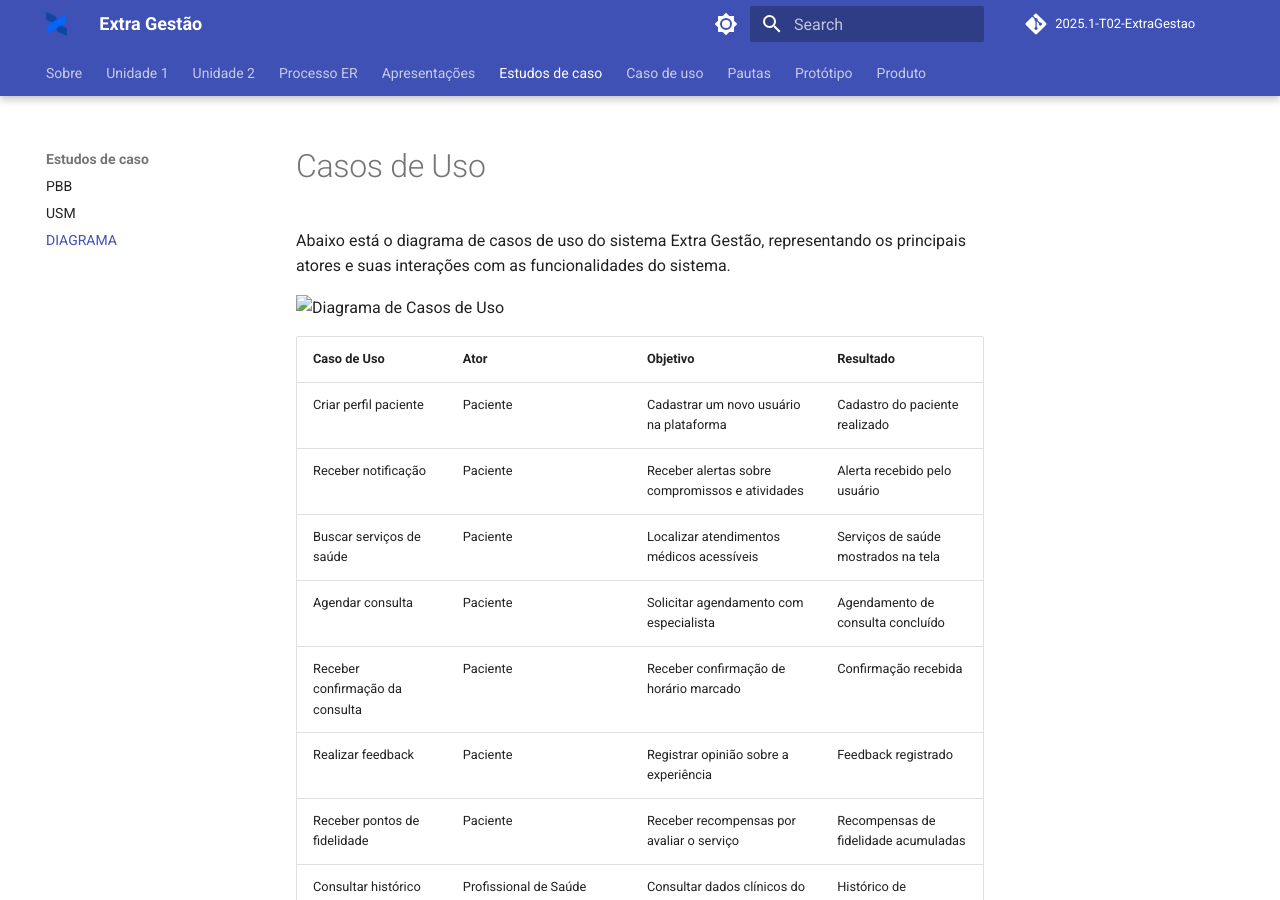
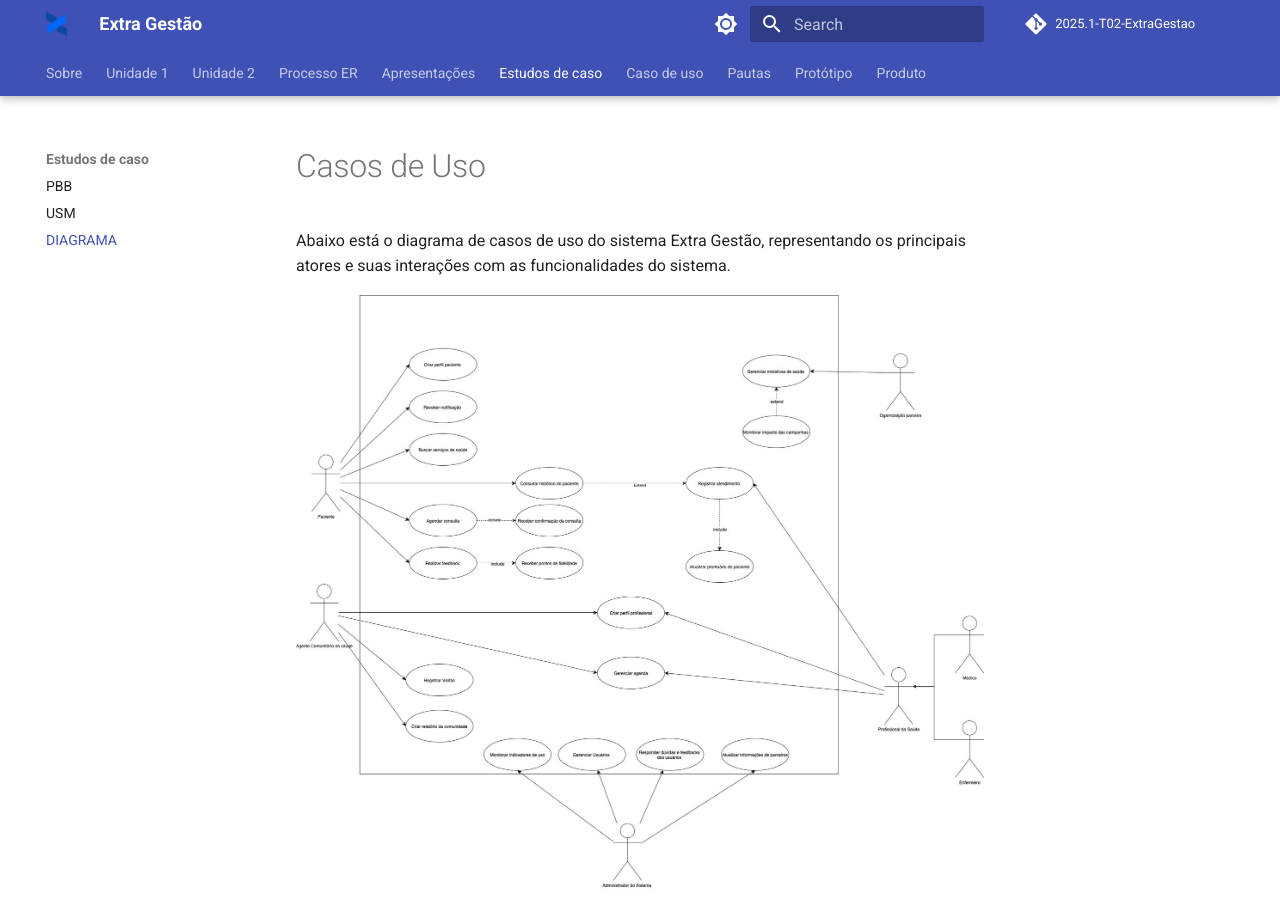
Before and after one commit to mdsreq-fga-unb/2025.1-T02-ExtraGestao, an MkDocs documentation site: the page built from docs/docs/estudos-de-caso/casosdeuso.md, in a window 1280 px wide and 900 px high. Built offline with MkDocs 1.6.1 and Material for MkDocs 9.7.7, drawn with Linux system fonts in a browser that asks for light colours; comment, search, counter and statistics services are not loaded.

Commit message:
resolvendo caminho diagrama casos de uso

```diff
--- a/docs/docs/estudos-de-caso/casosdeuso.md
+++ b/docs/docs/estudos-de-caso/casosdeuso.md
@@ -2,7 +2,7 @@
 
 Abaixo está o diagrama de casos de uso do sistema Extra Gestão, representando os principais atores e suas interações com as funcionalidades do sistema.
 
-![Diagrama de Casos de Uso](docs/docs/assets/casosdeuso.jpg)
+![Diagrama de Casos de Uso](/assets/casosdeuso.jpg)
 
 | Caso de Uso                      | Ator                                             | Objetivo                                                  | Resultado                            |
 |----------------------------------|--------------------------------------------------|-----------------------------------------------------------|---------------------------------------|
```
